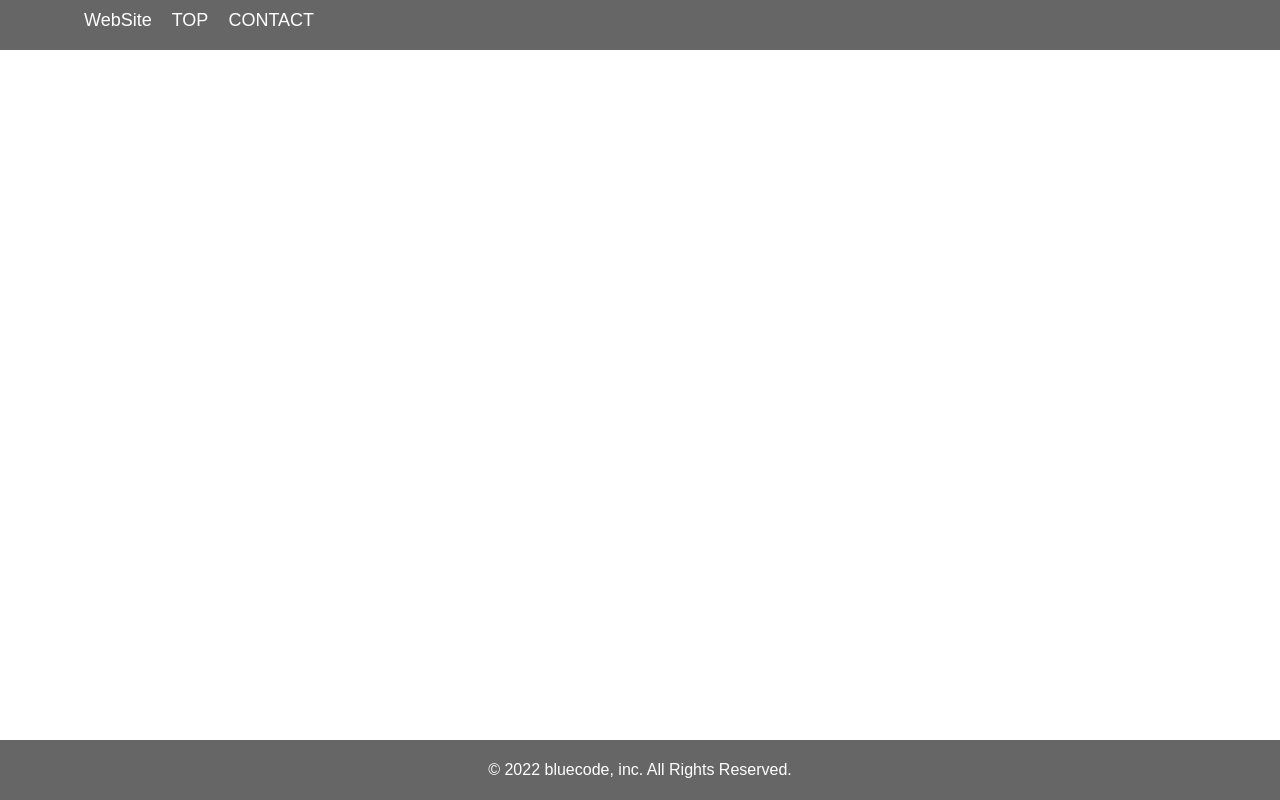
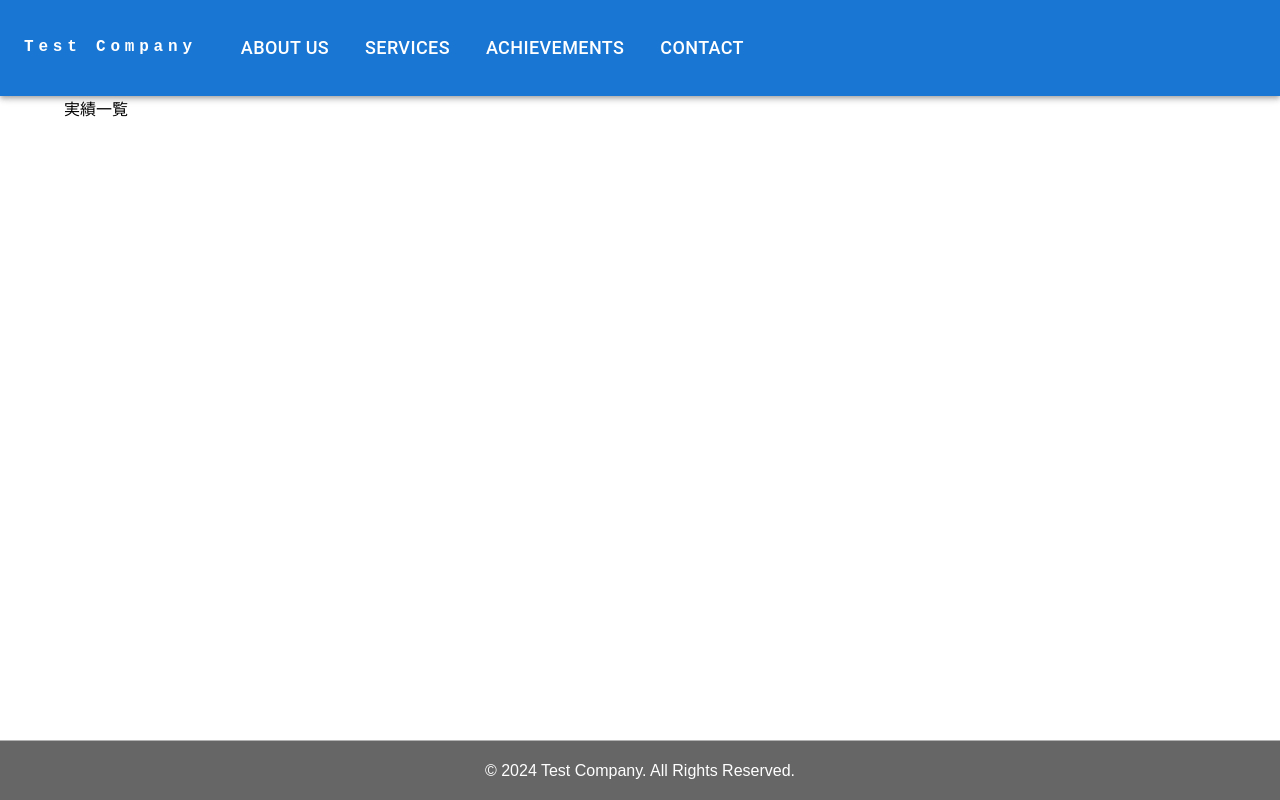
Before and after one commit to 193nkmr/goto-corp, a React (Create React App) app: page /Achievements in a window 1280 px wide. Built offline with nearby package versions, Linux system fonts and the light colour scheme.

Commit message:
MUI導入とnavbar修正および各種ページ作成

```diff
--- a/package.json
+++ b/package.json
@@ -3,6 +3,10 @@
   "version": "0.1.0",
   "private": true,
   "dependencies": {
+    "@emotion/react": "^11.13.3",
+    "@emotion/styled": "^11.13.0",
+    "@mui/icons-material": "^6.0.2",
+    "@mui/material": "^6.0.2",
     "@testing-library/jest-dom": "^5.17.0",
     "@testing-library/react": "^13.4.0",
     "@testing-library/user-event": "^13.5.0",
--- a/src/App.js
+++ b/src/App.js
@@ -3,6 +3,10 @@ import { BrowserRouter, Routes, Route } from 'react-router-dom';
 
 import Top from './screens/Top'
 import Contact from './screens/Contact';
+import AboutUs from './screens/AboutUs';
+import Service from './screens/Service';
+import Achievements from './screens/Achievements'
+
 import Navbar from './components/Navbar';
 import Footer from './components/Footer';
 
@@ -14,6 +18,9 @@ function App() {
         <Routes>
           <Route path="/" element={<Top />} />
           <Route path="/contact" element={<Contact />} />
+          <Route path="/AboutUs" element={<AboutUs />} />
+          <Route path="/Service" element={<Service />} />
+          <Route path="/Achievements" element={<Achievements />} />
         </Routes>
         <Footer />
       </BrowserRouter>
--- a/src/components/Footer/index.js
+++ b/src/components/Footer/index.js
@@ -4,7 +4,7 @@ import './Footer.css';
 const Footer = () => {
     return (
         <footer className="footer">
-            &copy; 2022 bluecode, inc. All Rights Reserved.
+            &copy; 2024 Test Company. All Rights Reserved.
         </footer>
     )
 }
--- a/src/components/Navbar/index.js
+++ b/src/components/Navbar/index.js
@@ -2,15 +2,39 @@ import React from "react";
 import './Navbar.css';
 import { NavLink } from "react-router-dom";
 
+import { AppBar, Toolbar, Typography, Container, Box, Button } from "@mui/material";
+
 const Navbar = () => {
     return (
-        <nav className="nav">
-            <ul>
-            <li><NavLink to="/">WebSite</NavLink></li>
-            <li><NavLink to="/">TOP</NavLink></li>
-            <li><NavLink to="/contact">CONTACT</NavLink></li>
-            </ul>
-        </nav>
+            <nav className="nav">
+                <AppBar position="static">
+                    <Container maxWidth="xl">
+                        <Toolbar disableGutters>
+                        <Typography
+                            variant="h6"
+                            noWrap
+                            sx={{
+                            mr: 2,
+                            display: { xs: 'none', md: 'flex' },
+                            fontFamily: 'monospace',
+                            fontWeight: 700,
+                            letterSpacing: '.3rem',
+                            color: 'inherit',
+                            textDecoration: 'none',
+                            }}
+                        >
+                            <NavLink to="/">Test Company</NavLink>
+                        </Typography>
+                        <Box sx={{ flexGrow: 1, display: { xs: 'none', md: 'flex' } }}>
+                            <Button sx={{ my: 2, color: 'white', display: 'block' }}><NavLink to="/AboutUs">ABOUT US</NavLink></Button>
+                            <Button sx={{ my: 2, color: 'white', display: 'block' }}><NavLink to="/Service">SERVICES</NavLink></Button>
+                            <Button sx={{ my: 2, color: 'white', display: 'block' }}><NavLink to="/Achievements">ACHIEVEMENTS</NavLink></Button>
+                            <Button sx={{ my: 2, color: 'white', display: 'block' }}><NavLink to="/contact">CONTACT</NavLink></Button>
+                        </Box>
+                        </Toolbar>
+                    </Container>
+                </AppBar>
+            </nav>
     )
 }
 export default Navbar;
--- /dev/null
+++ b/src/screens/AboutUs.js
@@ -0,0 +1,14 @@
+import React from "react";
+import { Container } from "@mui/material";
+
+const AboutUs = () => {
+    return (
+        <>
+            <Container>
+                会社概要
+            </Container>
+        </>
+    )
+}
+
+export default AboutUs;
--- /dev/null
+++ b/src/screens/Achievements.js
@@ -0,0 +1,14 @@
+import React from "react";
+import { Container } from "@mui/material";
+
+const Achievements = () => {
+    return (
+        <>
+            <Container>
+                実績一覧
+            </Container>
+        </>
+    )
+}
+
+export default Achievements;
--- a/src/screens/Contact.js
+++ b/src/screens/Contact.js
@@ -1,6 +1,8 @@
 import React from "react";
 import './styles/Contact.css';
 import { useForm } from "react-hook-form";
+
+import { Container } from "@mui/material";
 
 const Contact = () => {
     const {
@@ -26,6 +28,7 @@ const Contact = () => {
     }
     return (
         <main className="contact_form">
+            <Container>
                 <h2>お問合せ</h2>
                 <form onSubmit={handleSubmit(onSubmit)}>
                     <div className="form_group">
@@ -57,6 +60,7 @@ const Contact = () => {
                     </div>
                     <button className="submit_btn" id="submit_btn">送信</button>
                 </form>
+            </Container>
         </main >
     )
 }
--- /dev/null
+++ b/src/screens/Service.js
@@ -0,0 +1,14 @@
+import React from "react";
+import { Container } from "@mui/material";
+
+const Service = () => {
+    return (
+        <>
+            <Container>
+                サービス一覧
+            </Container>
+        </>
+    )
+}
+
+export default Service;
```
Also changed, not shown: 1 other file (tests, documents, lock files or other folders). Lines whose indentation alone changed are shown as unchanged.
